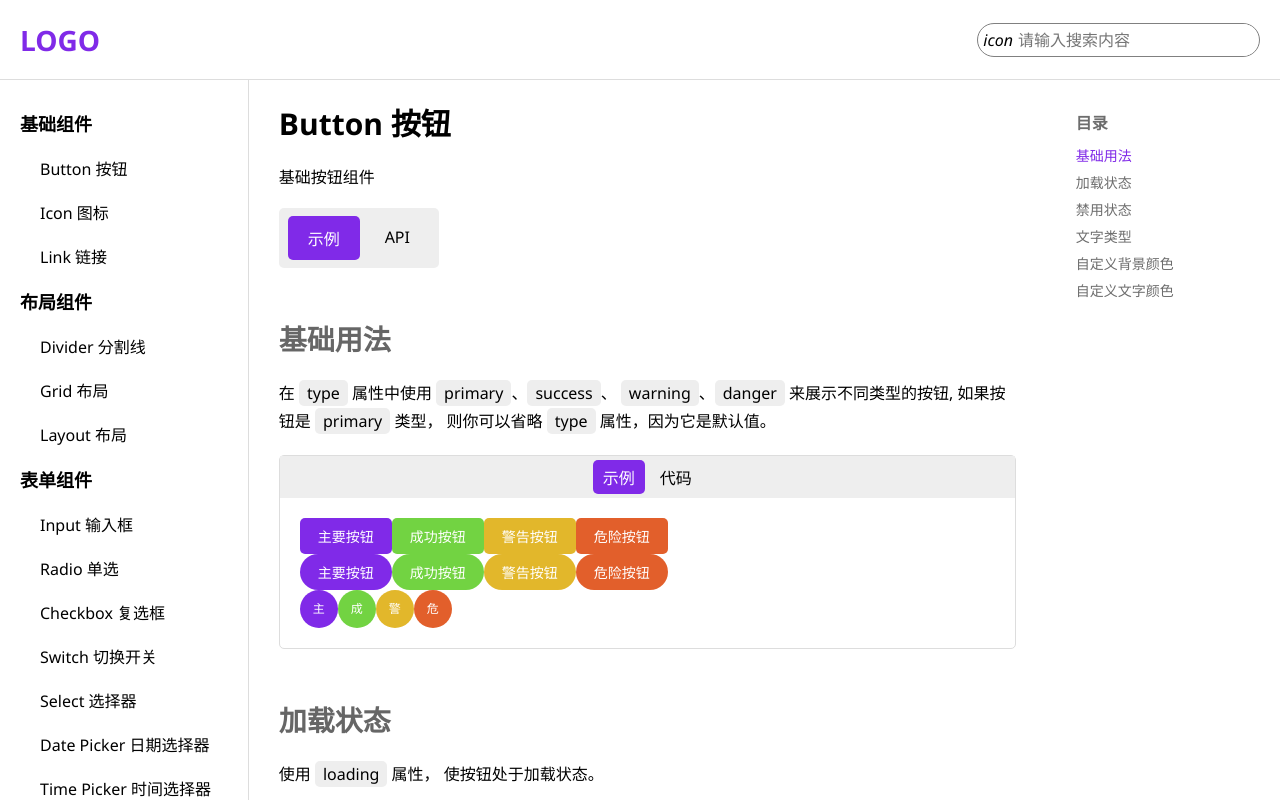
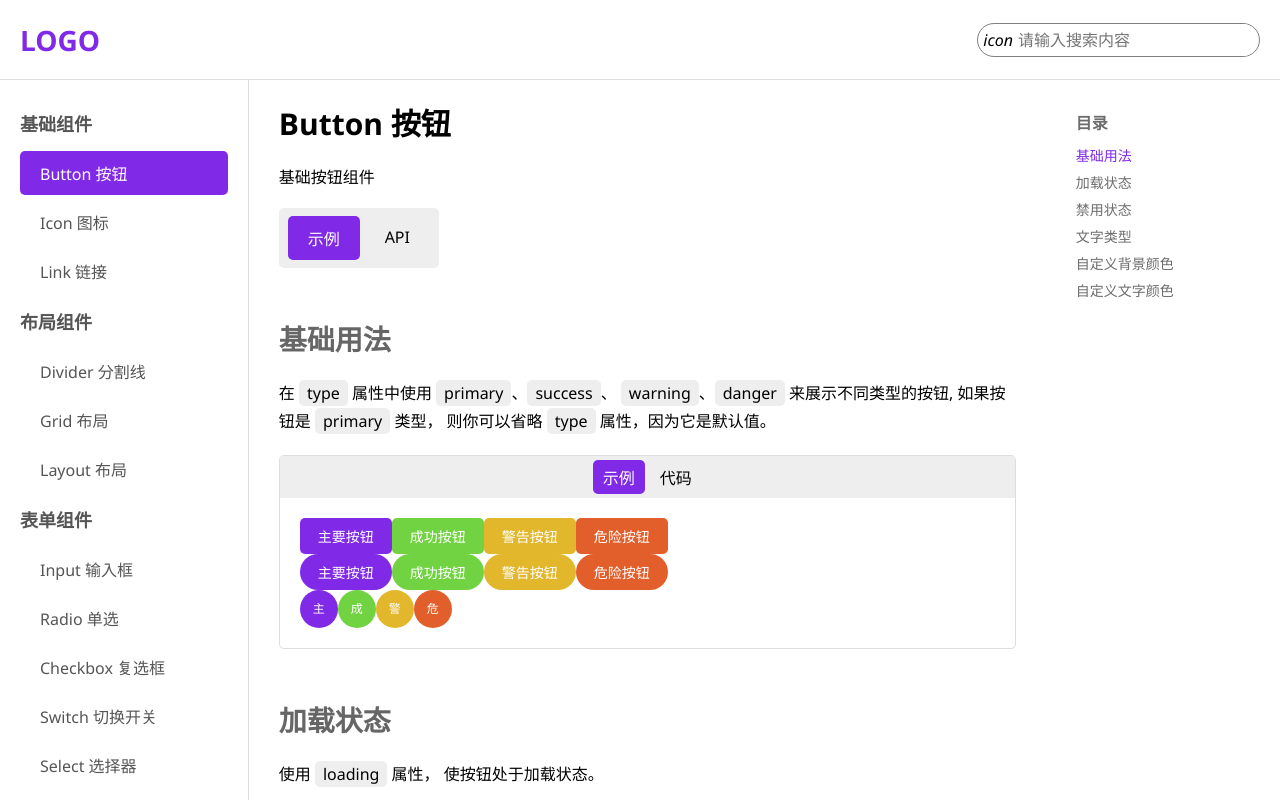
Before and after one commit to Ce1ling/violet, a Vue app: page /components/button in a window 1280 px wide. Shown: the top 800 px of the page. Built offline with nearby package versions, Linux system fonts and the light colour scheme.

Commit message:
完善：优化组件目录的高亮效果

```diff
--- a/packages/components/Button/index.vue
+++ b/packages/components/Button/index.vue
@@ -73,7 +73,7 @@ const handleClick = (e: Event) => {
   font-size: 14px;
   padding: 8px 18px;
   border: none;
-  border-radius: var(--border-raduis);
+  border-radius: var(--border-radius);
   text-align: center;
   cursor: pointer;
   transition: none;
--- a/src/components/List/index.vue
+++ b/src/components/List/index.vue
@@ -1,12 +1,27 @@
 <script setup lang="ts">
+import { computed, ref } from 'vue';
 import { useRouter } from 'vue-router'
 import { useStore } from '../../stores/list'
 
 const router = useRouter()
 const store = useStore()
 
-const handleRouterPush = (name: string) => {
-  router.push({ name })
+const active = ref(1)
+
+type Item = {
+  id: number
+  type: string
+  title: string
+  name: string
+}
+
+const handleRouterPush = (item: Item, i: number) => {
+  if (active.value === i) { return; }
+
+  if (item.type === 'title') { active.value = ++i }
+  else { active.value = i }
+
+  router.push({ name: item.name })
 }
 </script>
 
@@ -14,9 +29,12 @@ const handleRouterPush = (name: string) => {
   <nav class="nav-wrap">
     <ul class="nav-list">
       <li class="nav-item"
-        v-for="item in store.list" :key="item.id"
-        @click="handleRouterPush(item.name)">
-        <p :class="item.type === 'title' ? 'title' : 'component'">
+        v-for="(item, i) in store.list" :key="item.id"
+        @click="handleRouterPush(item, i)">
+        <p :class="{
+          active: (active === i) && (item.type !== 'title'),
+          [item.type]: item.type
+        }">
           {{ item.title }}
         </p>
       </li>
@@ -25,17 +43,32 @@ const handleRouterPush = (name: string) => {
 </template>
 
 <style scoped lang="scss">
+$scorll-wh: 4px;
+
+.active {
+  background-color: var(--primary-color) !important;
+  color: #fff;
+}
 .title {
   font-size: 18px !important;
   font-weight: 600 !important;
-  &:hover { background-color: transparent !important; }
+  padding: 10px 0;
+  &:hover {
+    color: var(--primary-color);
+  }
 }
-
 .component {
-  padding-left: 20px !important;
+  margin: 5px 0;
+  padding: 10px 0;
+  padding-left: 20px;
+  border-radius: var(--border-radius);
+  &:hover {
+    background-color: #ddd;
+  }
 }
 
 .nav-wrap {
+  color: var(--font-color);
   border-right: 1px solid #ddd;
   .nav-list {
     padding: 20px;
@@ -43,13 +76,17 @@ const handleRouterPush = (name: string) => {
     top: var(--header-height);
     height: calc(100vh - var(--header-height));
     overflow: hidden;
-    &:hover { overflow: auto; }
-    .nav-item {
-      transition: all 0s;
-      padding: 10px 0;
-      cursor: pointer;
-      &:hover { color: var(--secondary-color); }
+    transition: none;
+    user-select: none;
+    &::-webkit-scrollbar {
+      width: $scorll-wh;
+      height: $scorll-wh;
     }
+    &:hover {
+      overflow: auto;
+      padding-right: calc(20px - $scorll-wh);
+    }
+    .nav-item { cursor: pointer; }
   }
 }
 </style>
--- a/src/global.scss
+++ b/src/global.scss
@@ -5,8 +5,9 @@
   --scroll-bar-color: #dbdbdb;
   --basic-font-size: 16px;
   --all-animation-duration: 0.3s;
-  --border-raduis: 5px;
+  --border-radius: 5px;
   --header-height: 80px;
+  --font-color: #555555;
 }
 
 * {
```
